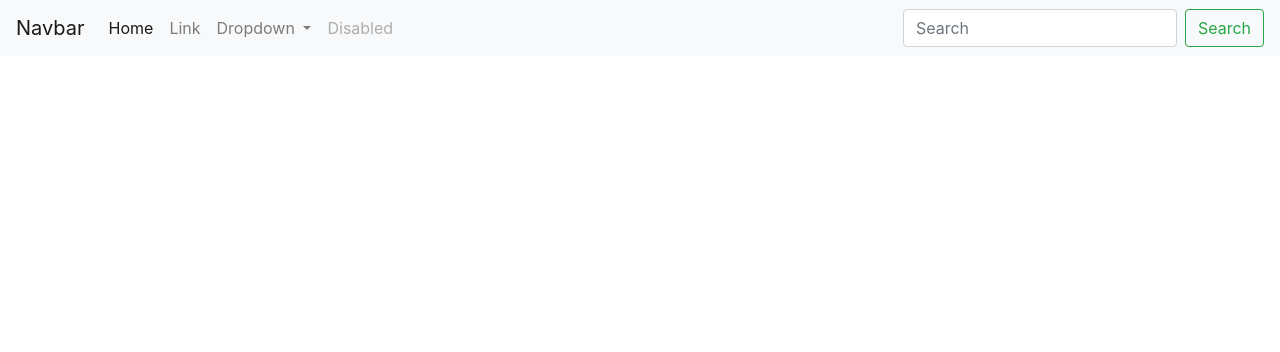
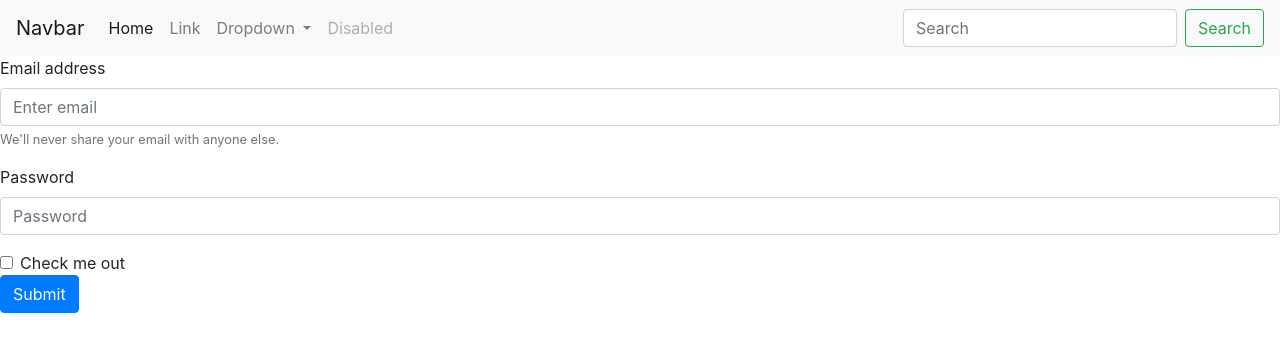
Before and after one commit to Kenshuvo/Html, a plain HTML site: page index.html in a window 1280 px wide. Drawn offline with nearby package versions, Linux system fonts and the light colour scheme.

Commit message:
new changes

```diff
--- a/index.html
+++ b/index.html
@@ -73,6 +73,35 @@
         </form>
       </div>
     </nav>
+    <form>
+      <div class="form-group">
+        <label for="exampleInputEmail1">Email address</label>
+        <input
+          type="email"
+          class="form-control"
+          id="exampleInputEmail1"
+          aria-describedby="emailHelp"
+          placeholder="Enter email"
+        />
+        <small id="emailHelp" class="form-text text-muted"
+          >We'll never share your email with anyone else.</small
+        >
+      </div>
+      <div class="form-group">
+        <label for="exampleInputPassword1">Password</label>
+        <input
+          type="password"
+          class="form-control"
+          id="exampleInputPassword1"
+          placeholder="Password"
+        />
+      </div>
+      <div class="form-check">
+        <input type="checkbox" class="form-check-input" id="exampleCheck1" />
+        <label class="form-check-label" for="exampleCheck1">Check me out</label>
+      </div>
+      <button type="submit" class="btn btn-primary">Submit</button>
+    </form>
 
     <script
       src="https://code.jquery.com/jquery-3.4.1.slim.min.js"
```
